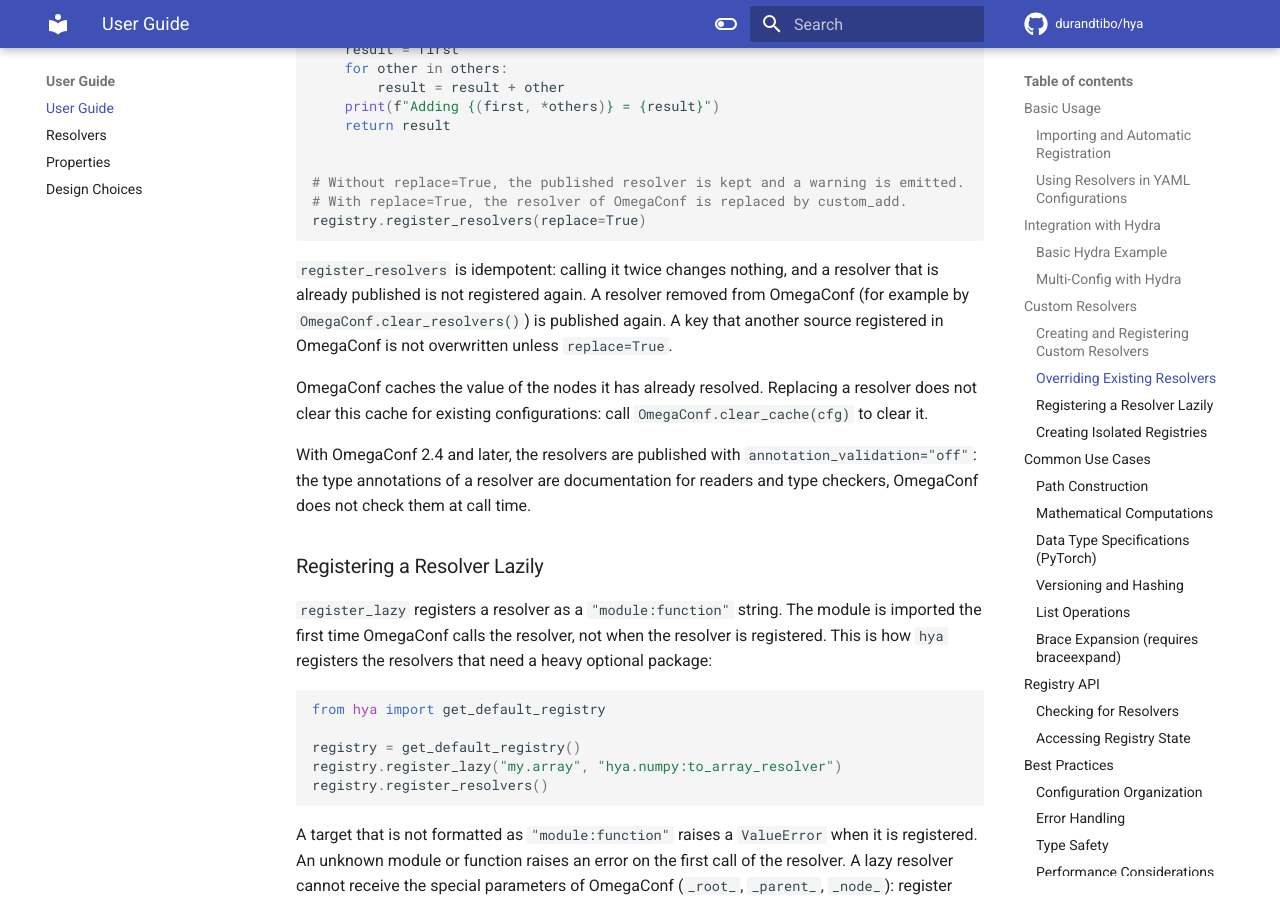
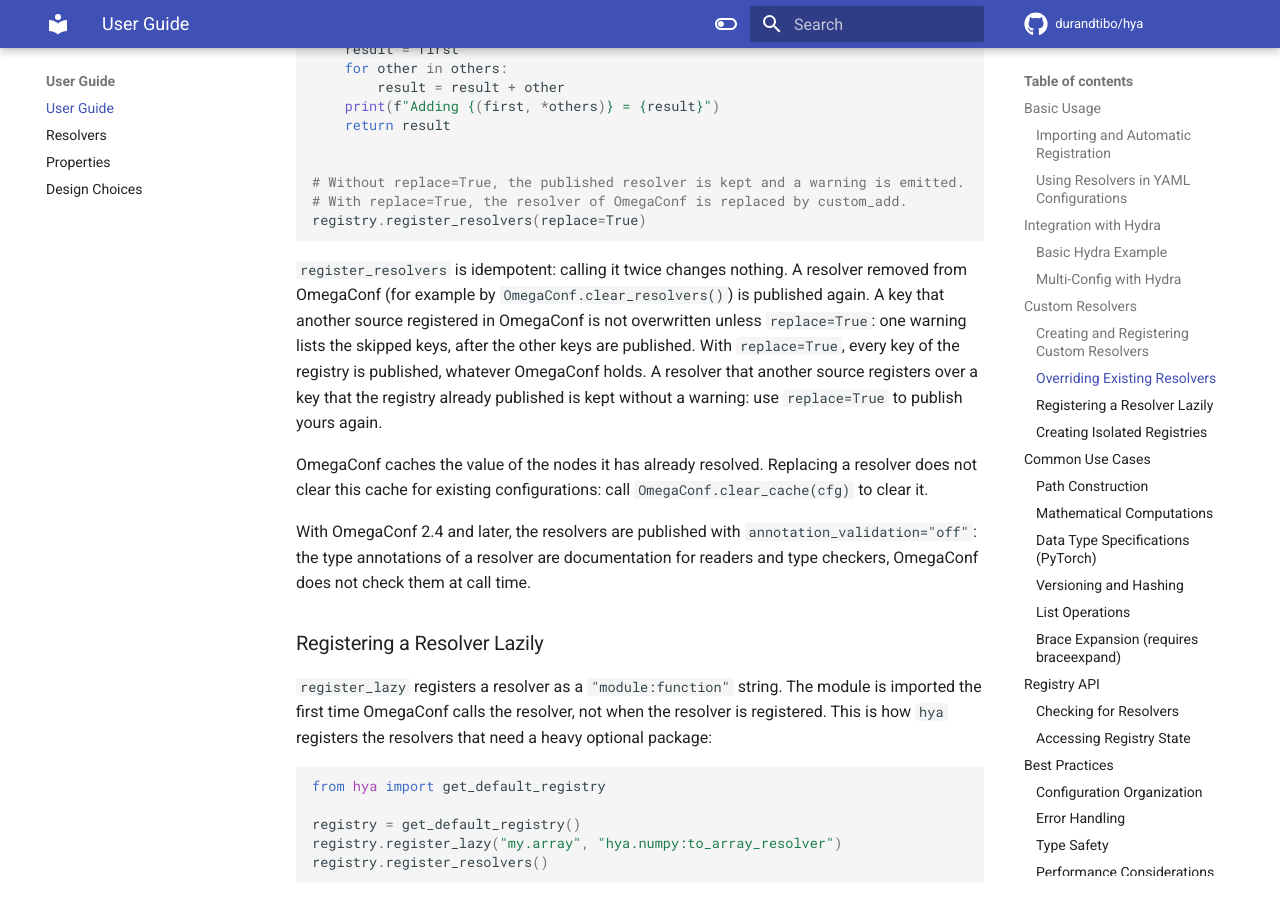
Before and after one commit to durandtibo/hya, an MkDocs documentation site: the page built from docs/docs/user_guide.md, in a window 1280 px wide and 900 px high, scrolled down 4364 px. Built offline with MkDocs 1.6.1 and Material for MkDocs 9.7.7, drawn with Linux system fonts in a browser that asks for light colours; comment, search, counter and statistics services are not loaded; the version menu is left out; some of the changed text lies outside the part shown.

Commit message:
Publish every key with register_resolvers(replace=True)
Co-Authored-By: Claude Sonnet 5.5 <noreply@anthropic.com>

````diff
--- a/docs/docs/user_guide.md
+++ b/docs/docs/user_guide.md
@@ -223,10 +223,12 @@ def custom_add(first, *others):
 registry.register_resolvers(replace=True)
 ```
 
-`register_resolvers` is idempotent: calling it twice changes nothing, and a resolver that is already
-published is not registered again. A resolver removed from OmegaConf (for example by
-`OmegaConf.clear_resolvers()`) is published again. A key that another source registered in OmegaConf
-is not overwritten unless `replace=True`.
+`register_resolvers` is idempotent: calling it twice changes nothing. A resolver removed from
+OmegaConf (for example by `OmegaConf.clear_resolvers()`) is published again. A key that another
+source registered in OmegaConf is not overwritten unless `replace=True`: one warning lists the
+skipped keys, after the other keys are published. With `replace=True`, every key of the registry is
+published, whatever OmegaConf holds. A resolver that another source registers over a key that the
+registry already published is kept without a warning: use `replace=True` to publish yours again.
 
 OmegaConf caches the value of the nodes it has already resolved. Replacing a resolver does not clear
 this cache for existing configurations: call `OmegaConf.clear_cache(cfg)` to clear it.
@@ -561,9 +563,10 @@ def my_resolver(x):
 
 **Warning:** `A resolver is already registered in OmegaConf for 'my_key': not replaced.`
 
-OmegaConf already has a resolver for this key and `register_resolvers()` did not replace it.
+OmegaConf already has a resolver for each key that the warning lists, and `register_resolvers()` did
+not replace them.
 
-**Solution:** Use `registry.register_resolvers(replace=True)` to replace it.
+**Solution:** Use `registry.register_resolvers(replace=True)` to replace them.
 
 ### Invalid Resolver Key
 
````
Also changed, not shown: docs/docs/design.md (+5 -3 lines), docs/docs/properties.md (+9 -7 lines), 3 other files.
